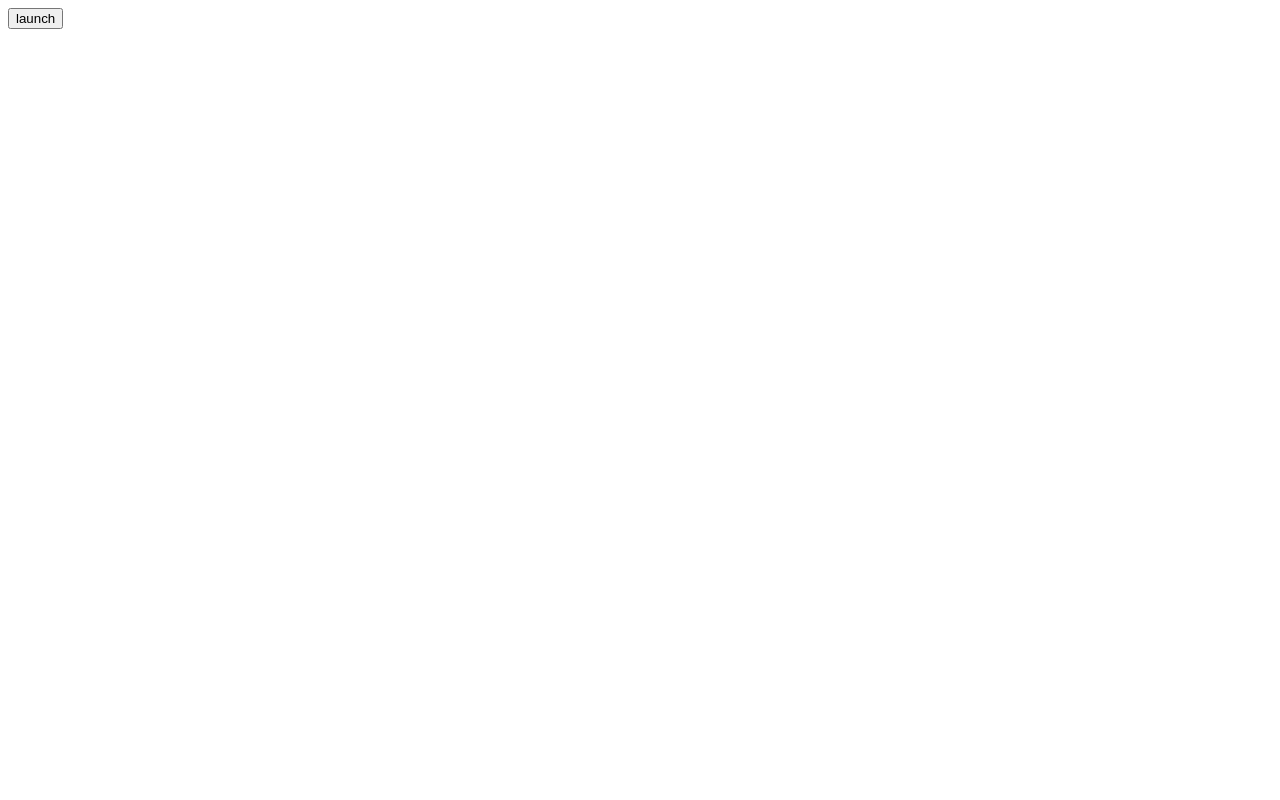
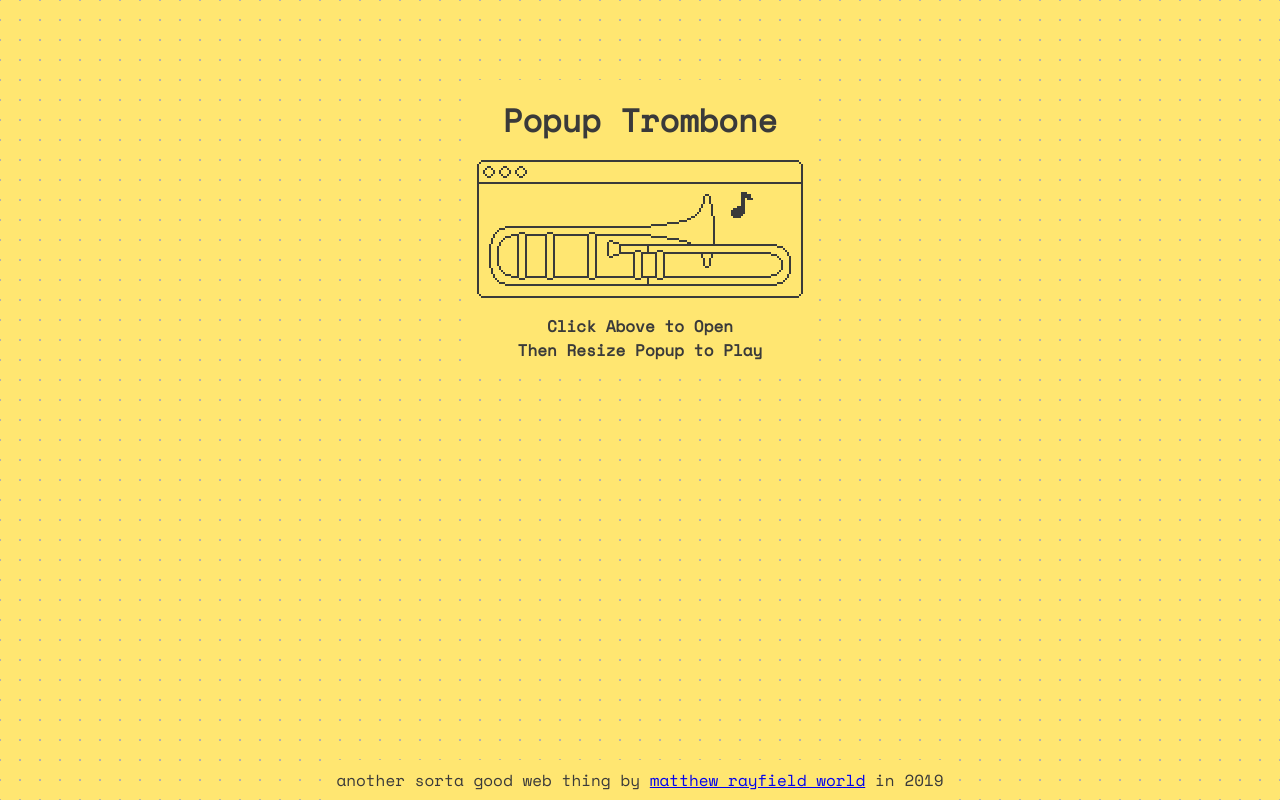
Before and after one commit to MatthewRayfield/popup-trombone, a plain HTML site: page index.html in a window 1280 px wide. Drawn offline with nearby package versions, Linux system fonts and the light colour scheme.

Commit message:
prettified launch page 😘

```diff
--- a/index.html
+++ b/index.html
@@ -1,20 +1,71 @@
-<button id="launch-button">launch</button>
+<link href="https://fonts.googleapis.com/css?family=Space+Mono&display=swap" rel="stylesheet">
+<style>
+    body {
+        background: url('bg2.png') #ffe671;
+        background-position: center;
+        color: #3a3a3a;
+        text-align: center;
+        font-family: 'Space Mono', monospace;
+        font-size: 16px;
+        margin: 0;
+        -webkit-font-smoothing: antialiased;
+    }
+    #title-box {
+        cursor: pointer;
+        display: inline-block;
+        background: #ffe671;
+        padding: 0rem 1rem;
+        margin-top: 5rem;
+    }
+    h1 {
+        margin: 1rem;
+    }
+    h4 {
+        margin: 1rem;
+    }
+    footer {
+        position: absolute;
+        left: 0;
+        bottom: 0;
+        width: 100%;
+    }
+    footer span {
+        display: inline-block;
+        background: #ffe671;
+        padding: .5rem;
+    }
+</style>
+<div id="title-box">
+    <h1>Popup Trombone</h1>
+    <img src="popup.gif" />
+    <h4>Click Above to Open<br />Then Resize Popup to Play</h4>
+</div>
+<footer>
+    <span>
+        another sorta good web thing by <a href="http://matthewrayfield.com">matthew rayfield world</a> in 2019
+    </span>
+</footer>
 <script>
+    var titleBox;
+
     function openPopup() {
         var popup,
-            x = window.screenLeft + (window.outerWidth/2) - (400/2),
-            y = window.screenTop + (window.outerHeight/2) - (250/2);
+            x = window.screenLeft + 50,//(window.outerWidth/2) - (400/2),
+            y = window.screenTop + (window.outerHeight/2) - (250/2) - 50;
 
-        popup = window.open('trombone.html?'+(Date.now()), 'trombone'+(Date.now()), 'width=400,height=250,left='+x+',top='+y);
+        popup = window.open('trombone.html', 'trombone'+(Date.now()), 'width=400,height=250,left='+x+',top='+y);
 
         popup.addEventListener('load', function () {
             popup.setup();
+            titleBox.style.display = 'none';
         });
     }
 
     window.addEventListener('load', function () {
-        var button = document.getElementById('launch-button');
+        titleBox = document.getElementById('title-box');
 
-        button.addEventListener('click', openPopup);
+        titleBox.addEventListener('click', openPopup);
+
+        window.addEventListener('focus', function () {titleBox.style.display = 'inline-block';});
     });
 </script>
```
Also changed, not shown: trombone.html (+4 -3 lines), bg2.png (added), popup.gif (added).
